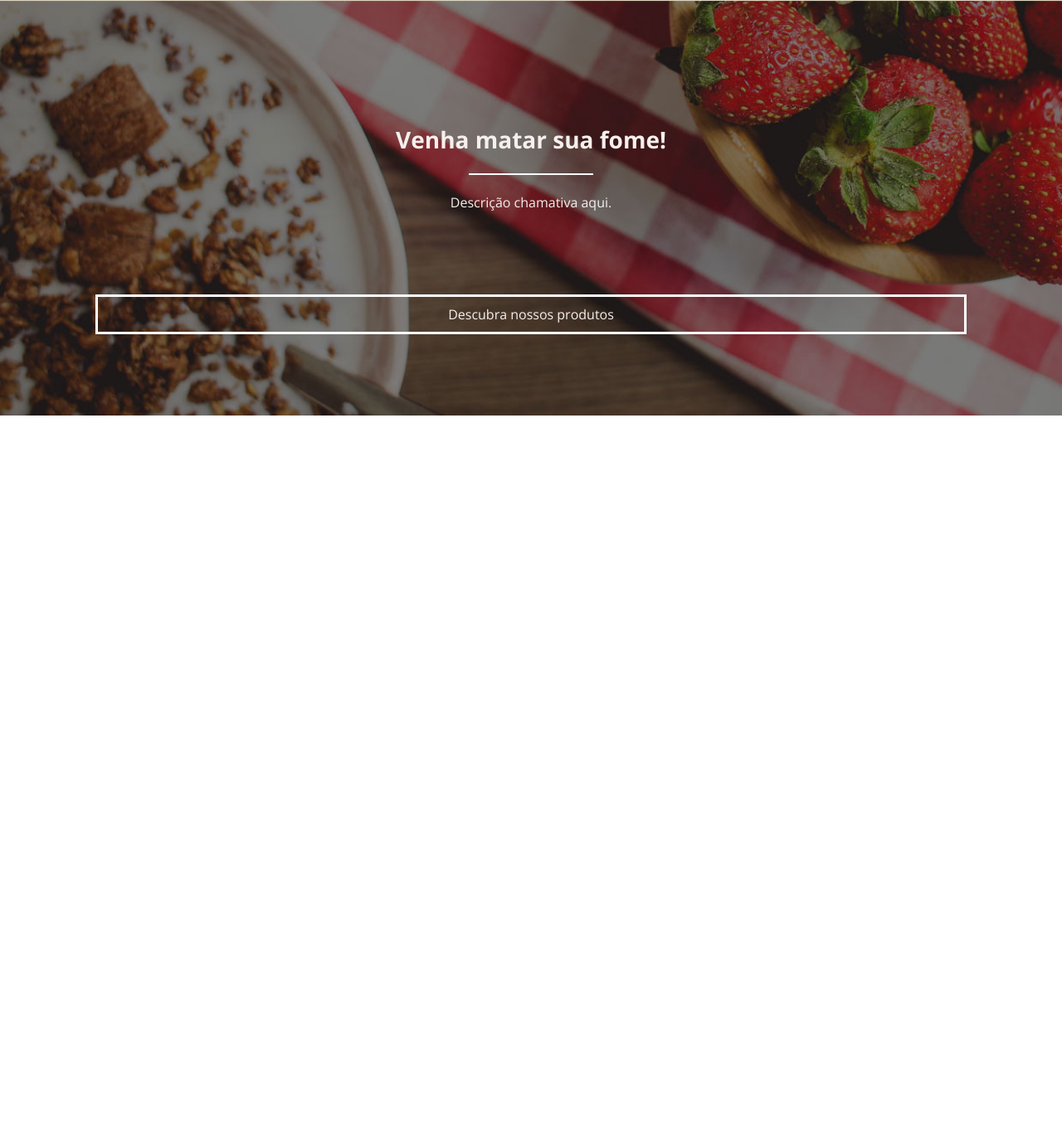
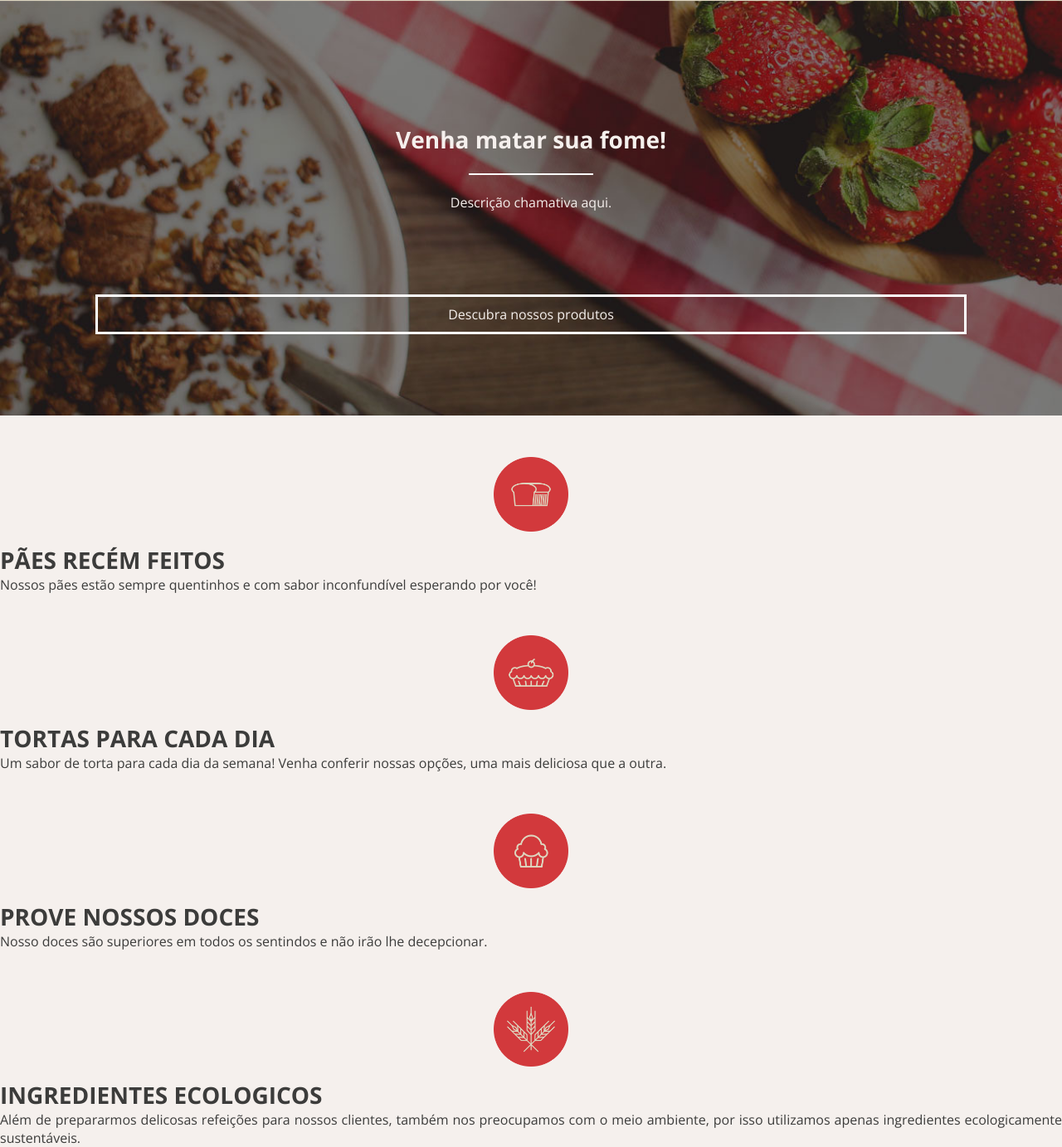
Before and after one commit to Henrique-BL/CoffeeShop-Site, a plain HTML site: page index.html in a window 1280 px wide. Shown: the part 1049-2432 px from the top of the page at 83% size. Before the commit the page ends 1550 px from the top, so only its background shows below. Drawn offline with nearby package versions, Linux system fonts and the light colour scheme.

Commit message:
Criação Sessão Detalhes

```diff
--- a/index.html
+++ b/index.html
@@ -37,7 +37,7 @@
 
 
             </h1>
-            <hr size="5" color="white">
+            <hr size="5" color="white"><br>
 
             <p>
                 Bolos de chocolate, tortas de chocolate,
@@ -54,7 +54,7 @@
 
             </div>
 
-            <div class="Bloco2 Flex2 ">
+            <div class="Bloco2 Flex2">
                 <h2>Faça suas festas com a gente! </h2> <br> <br>
                 <p> Descrição chamativa aqui</p>
             </div>
@@ -62,6 +62,7 @@
     </section>
 
     <section id="Cardapio">
+        <div class="Container Flex2">
             <div class="TextoCardapio">
                 <h2>
                     Venha matar sua fome!
@@ -78,9 +79,70 @@
             <div class="BotaoCardapio">
                 <a href="" target="_blank" ar>Descubra nossos produtos</a>
             </div>
+
+        </div>
+
     </section>
 
-    <section id="Informacoes">
+    <section id="Detalhes">
+        <div class="Container Flex2">
+
+            <div class="Topico">
+                <div class="Icone">
+                    <img src="img/Icone2.png" alt="Figura de uma pão caseiro">
+                </div>
+                <div class="TextoSobre">
+                    <h2>PÃES RECÉM FEITOS</h2>
+                    <p>Nossos pães estão sempre quentinhos e com sabor inconfundível
+                        esperando por você!
+                    </p>
+                </div>
+
+            </div>
+
+            <div class="Topico Flex2">
+                <div class="Icone">
+                    <img src="img/Icone.png" alt="Figura de uma torta redonda">
+
+                </div>
+                <div class="TextoSobre">
+                    <h2>TORTAS PARA CADA DIA</h2>
+                    <p>Um sabor de torta para cada dia da semana! Venha conferir
+                        nossas opções, uma mais deliciosa que a outra.
+                    </p>
+                </div>
+
+            </div>
+
+            <div class="Topico Flex2">
+                <div class="Icone">
+                    <img src="img/Icone3.png" alt="Figura de um brigadeiro">
+                </div>
+                <div class="TextoSobre">
+                    <h2>PROVE NOSSOS DOCES</h2>
+                    <p>Nosso doces são superiores em todos os sentindos e não
+                        irão lhe decepcionar.
+                    </p>
+                </div>
+
+            </div>
+
+            <div class="Topico Flex2">
+                <div class="Icone">
+                    <img src="img/Icone4.png" alt="Figura de um ramo de trigo">
+                </div>
+                <div class="TextoSobre">
+                    <h2>INGREDIENTES ECOLOGICOS</h2>
+                    <p> Além de prepararmos delicosas refeições para nossos clientes,
+                        também nos preocupamos com o meio ambiente, por isso utilizamos
+                        apenas ingredientes ecologicamente sustentáveis.
+                    </p>
+                </div>
+
+            </div>
+
+
+        </div>
 
     </section>
 
--- a/style.css
+++ b/style.css
@@ -142,11 +142,6 @@ nav ul li a{
 
  /* Sessão Cardapio  * */
 #Cardapio{
-    display: flex;
-    flex-direction: column;
-    justify-content: center;
-    text-align: center;
-
     height: 500px;
     background: url(img/Fundo2.jpg);
     background-size: cover;
@@ -168,3 +163,23 @@ nav ul li a{
     border: 3px solid white;
     padding: 10px;
 }
+
+/* Detalhes */
+#Detalhes{
+    background-color: #f5f0ed;
+    color: #3c3c3b;
+
+}
+.TextoSobre h2{
+    text-align:justify;
+}
+.TextoSobre p {
+    text-align: justify;
+}
+.Icone{
+    padding: 50px 0px 10px 0px;
+}
+.Icone img{
+    width: 90px;
+    height: 90px;
+}
```
Lines whose indentation alone changed are shown as unchanged.
